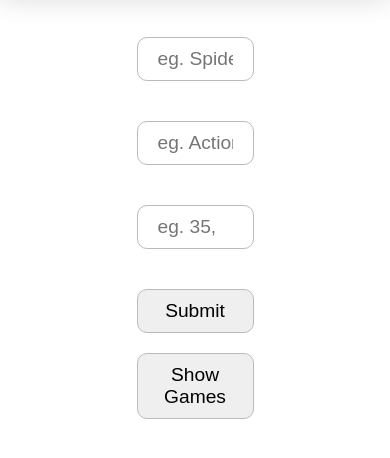
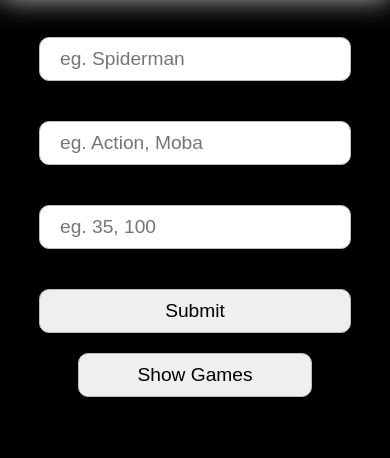
Before and after one commit to arjun-gr/backend-practice, a website: page index.html in a window 390 px wide. Shown: the part 80-538 px from the top of the page. Drawn offline with Linux system fonts and the light colour scheme.

Commit message:
Update style.css

```diff
--- a/style.css
+++ b/style.css
@@ -52,3 +52,21 @@
   text-decoration: none;
   color:black
 }
+
+@media screen and (max-width:500px){
+  body{
+    background-color: black;
+  }
+
+  .form_container{
+    width: 100%;
+  }
+
+.form{
+  width:80%;
+}
+
+.form input{
+  width: 100%;
+}
+}
```
